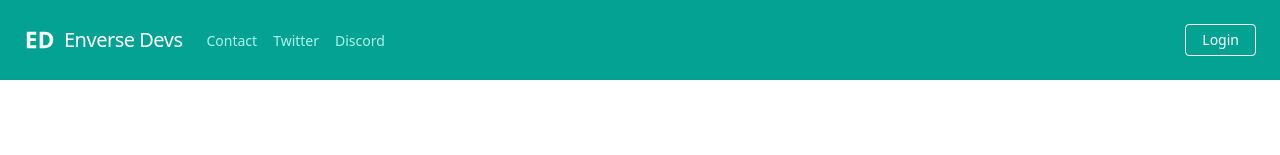
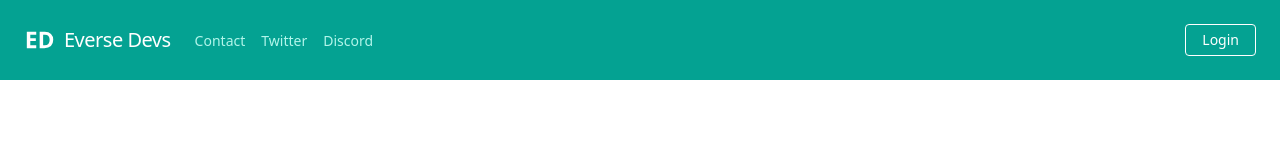
Before and after one commit to vancerbtw/everse-accounts, a Next.js app: page / in a window 1280 px wide. Shown: the top 155 px of the page. Built offline with nearby package versions, Linux system fonts and the light colour scheme.

Commit message:
Fixed mispelling and added hover effect on members

```diff
--- a/components/Member.tsx
+++ b/components/Member.tsx
@@ -12,7 +12,7 @@ interface MemberProps {
 export default class Member extends React.Component<MemberProps> {
     render() {
         return (
-            <div className={"mb-4 px-6 py-3 rounded-xl shadow-lg flex flex-col items-center"}>
+            <div className={"mb-4 px-6 py-3 rounded-xl shadow-lg flex flex-col items-center transition duration-500 ease-in-out hover:scale-110 transform"}>
                 <img className={"h-16 w-16 rounded-full mb-2"} alt={`${this.props.username}'s avatar`} src={this.props.image}/>
                 <h3 className={"font-semibold text-2xl mb-3"}>{this.props.username}</h3>
                 <div className={"flex flex-row justify-around items-center"}>
--- a/components/Nav.tsx
+++ b/components/Nav.tsx
@@ -62,7 +62,7 @@ class Nav extends React.Component {
             </defs>
             <path id="ED" className="cls-1" d="M195.862,341.461H100.636V273.979h88.6V228.514h-88.6V171.057h95.226V125.592H45.148V387.283H195.862V341.461ZM432.136,159.422q-35.442-33.829-99.522-33.83H250.455V387.283h74.1q69.448,0,106.234-34.367t36.784-98.984Q467.577,193.253,432.136,159.422ZM329.75,341.461H305.944v-170.4h29.534q74.462,0,74.462,84.307,0,86.1-80.19,86.1h0Z"/>
           </svg>
-          <span className="font-medium text-xl tracking-tight">Enverse Devs</span>
+          <span className="font-medium text-xl tracking-tight">Everse Devs</span>
         </div>
         <div className="block lg:hidden">
           <button className="flex items-center px-3 py-2 border rounded text-teal-200 border-teal-400 hover:text-white hover:border-white" onClick={() => {
```
Also changed, not shown: next-env.d.ts (added), public/ip11.png (added).
